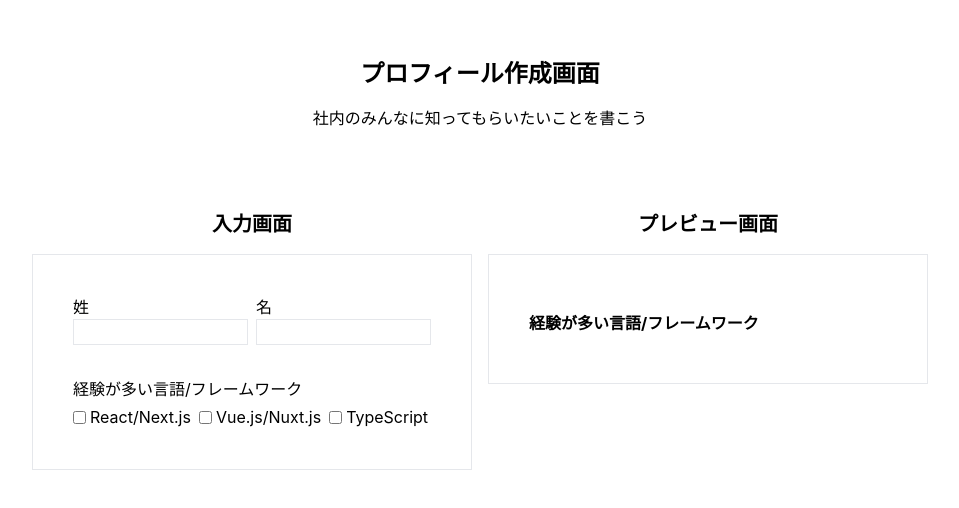
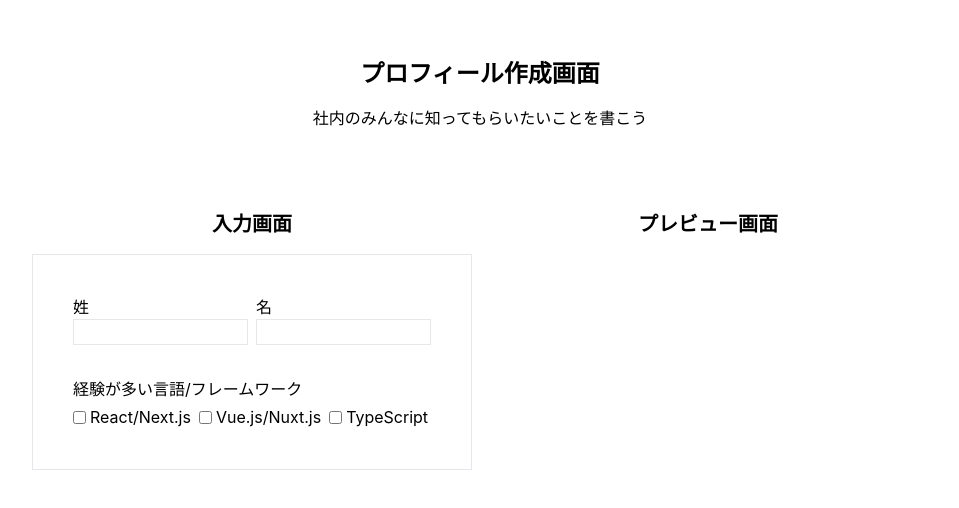
Before and after one commit to shotam1415/react-study, a React (Create React App) app: page / in a window 1280 px wide. Shown: the part 136-644 px from the top of the page, without its empty margins (160-1119 px from the left). Built offline with nearby package versions, Linux system fonts and the light colour scheme.

Commit message:
objectの空判定のロジック調整

```diff
--- a/src/App.tsx
+++ b/src/App.tsx
@@ -18,6 +18,7 @@ function App() {
 
     useEffect(()=>{
         console.log(profile)
+        console.log(areAllPropertiesEmpty(profile))
     },[profile])
 
     const setTextStateAction = () => {
@@ -32,7 +33,7 @@ function App() {
             const urlParam = {
                 firstName:firstName !==null ? firstName :"",
                 lastName:lastName !==null ? lastName :"",
-                experiencedLanguages:experiencedLanguages?.split(',')
+                experiencedLanguages:experiencedLanguages?.split(',').filter(Boolean)
             }
             setProfile(urlParam);
         }
@@ -64,13 +65,6 @@ function App() {
         window.history.pushState({}, "", `/?` + urlSearchParam);
     };
 
-    //オブジェクトのプロパティの値の空判定
-    const areAllPropertiesEmpty = (obj: Profile) => {
-        return Object.values(obj).every((value) => {
-            return value === "";
-        });
-    };
-
     const updateExperiencedLanguages = (value:string)=>{
         console.log(profile)
         //重複した値があるかどうか判定
@@ -100,6 +94,21 @@ function App() {
             return true
         }
     }
+
+    //オブジェクトのプロパティの値の空判定
+    const areAllPropertiesEmpty = (obj: Profile) => {
+            const result = Object.values(obj).map((item:string) => {
+                if(item === "" || item.length === 0){
+                    return true
+                }else{
+                    return false
+                }
+            })
+            return result.every((value)=>{
+                return value === true
+            })
+
+    };
 
     return (
         <main>
@@ -162,24 +171,12 @@ function App() {
                         </div>
                         <div className="w-1/2">
                             <h2 className="text-center mb-4 font-bold text-xl">プレビュー画面</h2>
-                            {!areAllPropertiesEmpty(profile) && (
+                            {!areAllPropertiesEmpty(profile) &&
                                 <div className="border p-10">
-
-                                    {/* {profile.firstName && (
-                                        <dd className="flex items-start gap-2 mb-4 last:mb-0">
-                                            <dt>姓：</dt>
-                                            <dl>{profile.firstName}</dl>
-                                        </dd>
-                                    )}
-                                    {profile.lastName && (
-                                        <dd className="flex items-start gap-2 mb-4 last:mb-0">
-                                            <dt>名：</dt>
-                                            <dl>{profile.lastName}</dl>
-                                        </dd>
-                                    )} */}
                                     <div className="mb-4">
                                         <p className="text-center">{profile.firstName}{profile.lastName}</p>
                                     </div>
+                                    {profile.experiencedLanguages.length > 0 &&
                                     <div>
                                         <p className="font-bold mb-2">経験が多い言語/フレームワーク</p>
                                         <ul className="flex items-center gap-2">
@@ -188,8 +185,9 @@ function App() {
                                             })}
                                         </ul>
                                     </div>
+                                    }
                                 </div>
-                            )}
+}
                         </div>
                     </div>
                 </div>
```
